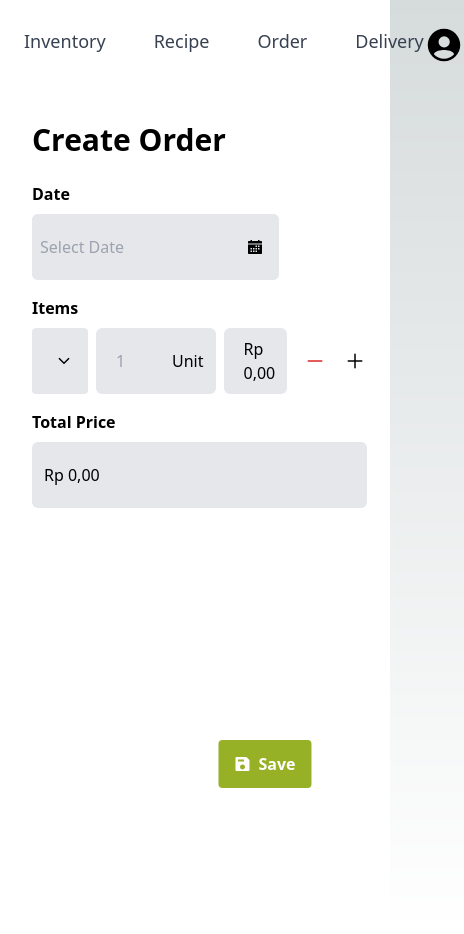
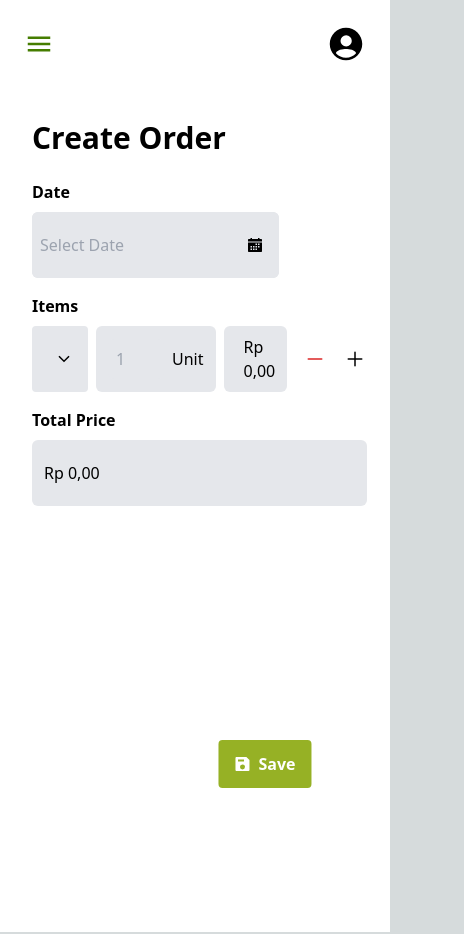
Before and after one commit to Harmerz/paw-fe, a Next.js app: page /order/create in a window 390 px wide. Shown: the whole page, 464 px wide, since content can reach past the window. Built offline with nearby package versions, Linux system fonts and the light colour scheme.

Commit message:
feat: responseive navbar

```diff
--- a/src/components/elements/navbar/NavBar.js
+++ b/src/components/elements/navbar/NavBar.js
@@ -1,12 +1,13 @@
 import Image from 'next/image'
 import { useRouter } from 'next/navigation'
-import { IoPersonCircleSharp } from 'react-icons/io5'
+import { useEffect, useState } from 'react'
+import { IoMenuSharp, IoPersonCircleSharp } from 'react-icons/io5'
 
 import TumbasLogo from '../../../../public/assets/page/tumbas_logo.svg'
 import Order from '../../../app/order/page'
 import { NavLink } from './NavLink'
 
-export function NavBar() {
+export function NavBarLarge() {
   const router = useRouter()
 
   const handleLogoClick = () => {
@@ -57,4 +58,81 @@ export function NavBar() {
   )
 }
 
+export function NavBarSmall() {
+  const router = useRouter()
+  const [isMenuOpen, setMenuOpen] = useState(false)
+
+  const handleProfileClick = () => {
+    // Navigate to profile
+  }
+
+  const handleMenuClick = () => {
+    setMenuOpen(!isMenuOpen)
+  }
+
+  const isActive = (path) => path === router.pathname
+
+  return (
+    <div className="flex flex-col items-center p-6">
+      <div className="flex w-full flex-row items-center justify-between">
+        <div
+          className="cursor-pointer"
+          onClick={handleMenuClick}
+          onKeyDown={handleMenuClick}
+          tabIndex={0}
+          role="button"
+        >
+          <IoMenuSharp size={30} className="text-ijo1" />
+        </div>
+        <div
+          className="flex cursor-pointer items-center text-black"
+          onClick={handleProfileClick}
+          onKeyDown={handleProfileClick}
+          role="button"
+          tabIndex={0}
+        >
+          <IoPersonCircleSharp size={40} />
+        </div>
+      </div>
+      <div className={`flex w-full justify-start gap-4 ${isMenuOpen ? 'flex-col' : 'hidden'}`}>
+        <NavLink path="/inventory" isActive={isActive}>
+          Inventory
+        </NavLink>
+        <NavLink path="/recipe" isActive={isActive}>
+          Recipe
+        </NavLink>
+        <NavLink path="/order" isActive={isActive}>
+          Order
+        </NavLink>
+        <NavLink path="/delivery" isActive={isActive} element={<Order />}>
+          Delivery
+        </NavLink>
+      </div>
+    </div>
+  )
+}
+
+export function NavBar() {
+  const [isLargeScreen, setIsLargeScreen] = useState(true)
+
+  useEffect(() => {
+    const handleResize = () => {
+      setIsLargeScreen(window.innerWidth >= 768)
+    }
+
+    // Initial check on mount
+    handleResize()
+
+    // Add event listener for resize
+    window.addEventListener('resize', handleResize)
+
+    // Cleanup event listener on unmount
+    return () => {
+      window.removeEventListener('resize', handleResize)
+    }
+  }, [])
+
+  return isLargeScreen ? <NavBarLarge /> : <NavBarSmall />
+}
+
 export default NavBar
--- a/src/components/pages/order/bodyTable.js
+++ b/src/components/pages/order/bodyTable.js
@@ -19,7 +19,10 @@ export function BodyTable() {
   }
 
   const joinItemsToString = (items) => {
-    const displayedItems = items.slice(0, window.innerWidth <= 768 ? 3 : 6)
+    const displayedItems = items.slice(
+      0,
+      typeof window !== 'undefined' && window.innerWidth <= 768 ? 3 : 6,
+    )
 
     return displayedItems.map((item) => item.name).join(', ')
   }
--- a/src/components/pages/order/createOrder.js
+++ b/src/components/pages/order/createOrder.js
@@ -155,7 +155,7 @@ export function Create() {
       <div className="flex min-h-screen">
         <div
           className={`${
-            window.innerWidth <= 768 ? 'ml-8 mr-8' : 'ml-20 mr-20'
+            typeof window !== 'undefined' && window.innerWidth <= 768 ? 'ml-8 mr-8' : 'ml-20 mr-20'
           } w-full flex-grow bg-white`}
         >
           <div className="pb-6 pt-8 text-3xl font-bold text-black">Create Order</div>
--- a/src/components/pages/order/updateOrder.js
+++ b/src/components/pages/order/updateOrder.js
@@ -155,7 +155,7 @@ export function Update() {
       <div className="flex min-h-screen">
         <div
           className={`${
-            window.innerWidth <= 768 ? 'ml-8 mr-8' : 'ml-20 mr-20'
+            typeof window !== 'undefined' && window.innerWidth <= 768 ? 'ml-8 mr-8' : 'ml-20 mr-20'
           } w-full flex-grow bg-white`}
         >
           <div className="pb-6 pt-8 text-3xl font-bold text-black">Update Order</div>
```
